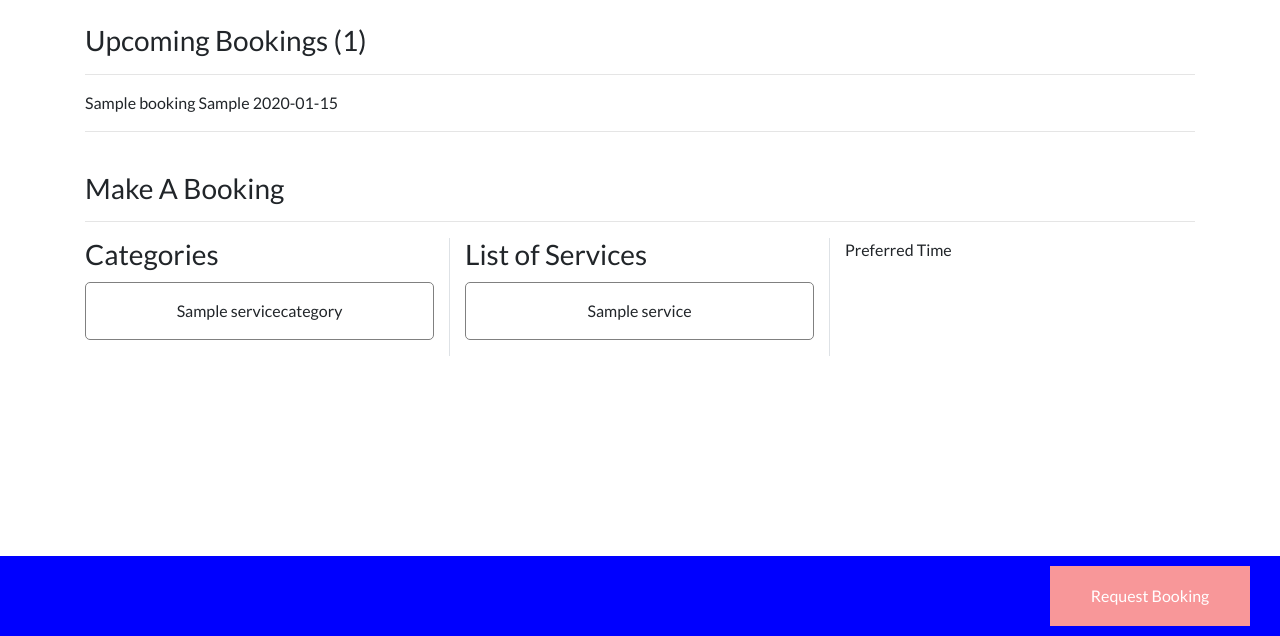
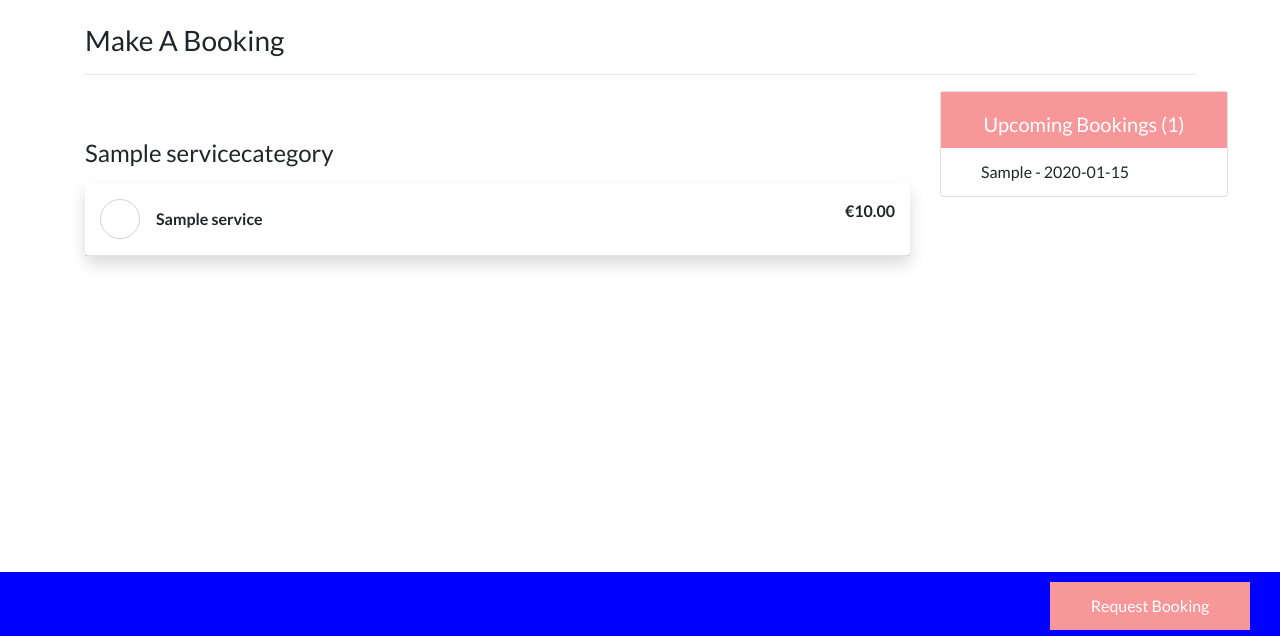
Before and after one commit to Code-Institute-Submissions/beauty4u, a Django app: page /booking/ in a window 1280 px wide. Shown: the part 164-800 px from the top of the page. Run offline with Django 3.2, Linux system fonts and the light colour scheme; a user stored in the database is signed in; tables that the repository leaves empty hold one stand-in row (values such as "Sample post"); one stand-in notice (Sample message) is shown; some libraries are stand-ins or nearby versions.

Commit message:
styled booking service output and added js code for select

```diff
--- a/booking/templates/booking/booking.html
+++ b/booking/templates/booking/booking.html
@@ -10,55 +10,60 @@
 {% endblock %}
 
 {% block content %}
-<!--If the user has upcoming bookings-->
-<div class="container mt-4">
-    <div class="row">
-        <div class="col-12">
-        <h3>Upcoming Bookings ({{ bookings|length}})</h3>
-        <hr/>
-        <!--Check if the user has any bookings against there user name-->
-        {% if bookings %}
-        {% for booking in bookings %}
-        {{ booking.customer_name }}
-        {{ booking.service }}
-        {{ booking.time }}
-        <hr/>
-        {% endfor %}
-        {% else %}
-        <p>You have no upcoming bookings</p>
-        {% endif %}
-        </div>
-    </div>
-</div>
-
 <!--Booking Widget-->
 <div class="container mt-4">
     <div class="row">
         <div class="col-12">
             <h3>Make A Booking</h3>
-        <hr/>
-
+            <hr />
         </div>
     </div>
     <div class="row">
-<div class="col-4 border-right">
-    <div><h3>Categories</h3></div>
-    <ul class="list-unstyled">
+        <div class="col-12 col-md-9">
             {% for category in categories %}
-        <li class="p-3 booking-list-item">{{ category.name }}</li>
+            <h4 class="mt-5 mb-3">{{ category }}</h4>
+            <div class="contain-services shadow">
+                           {% for service in services %}
+                            {% ifequal service.serviceCategory|stringformat:"s" category.name|stringformat:"s" %}
+                            <!-- Output Service -->
+                            <div class="col-12 pt-3 pb-3"><div class="circle-select-service d-inline-block"></div><span class="service-name ml-3">{{ service.name }}</span>
+                            <span class="d-inline-block service-price">€{{ service.price }}</span>
+                            </div>
+                            <hr class="p-0 m-0"/>
+                            {% endifequal %}
+
                             {% endfor %}
+
+                </div>
+              {% endfor %}
+
+        </div>
+
+
+
+        <div class="col-3 d-none d-lg-block">
+            <div class="card" style="width: 18rem;">
+                <div class="card-body heading-card pb-0">
+                  <h5 class="card-title text-center">Upcoming Bookings ({{ bookings|length}})</h5>
+
+                </div>
+                <div class="card-body pt-0 pb-0">
+                    <ul class="list-group list-group-flush ">
+                        {% if bookings %}
+                        {% for booking in bookings %}
+                        <li class="list-group-item"> {{ booking.service }}
+                            - {{ booking.time }}</li>
+                        {% endfor %}
+                        {% else %}
+                        <li class="list-group-item">You have no upcoming bookings</li>
+                        {% endif %}
                       </ul>
                 </div>
-<div class="col-4 border-right">
-    <div><h3>List of Services</h3></div>
-    <ul class="list-unstyled">
-        {% for service in services %}
-        <li class="p-3 booking-list-item">{{ service.name }}</li>
-        {% endfor %}
-    </ul>
               </div>
-<div class="col-4">Preferred Time</div>
         </div>
+
+    </div>
+
     <!--Request Booking Fixed Bottom-->
     <div class="row request-fixed-bar">
         <div class="col-12 text-center">
--- a/static/css/base.css
+++ b/static/css/base.css
@@ -129,24 +129,60 @@ background-color: blue;
 min-width: 100vw;
 margin: 0;
 padding: 0;
-height: 80px;
+height: 8vh;
 }
 
 .request-a-booking-btn {
   position: absolute;
   top: 10px;
   right: 30px;
-height: 60px;
+height: 6vh;
 width: 200px;
 background-color: #F89799;
-line-height: 60px;
+line-height: 6vh;
 color: #fff;
 }
 
 .contain-booking-details {
 color: #fff !important;
 font-size: 2em;
-line-height: 80px;
+line-height: 6vh;
+}
+
+
+.heading-card {
+background-color: #F89799;
+color: #fff;
+}
+
+.category-card {
+margin-top: 20px;
+
+}
+
+.contain-services {
+border-radius: 5px;
+}
+
+.circle-select-service {
+  border-radius: 50%;
+  height: 40px;
+  width: 40px;
+  border: 1px solid lightgrey;
+  vertical-align: middle;
+}
+
+.service-name, .service-price {
+  vertical-align: middle;
+  font-weight: bold;
+}
+
+.service-price {
+float: right;
+}
+
+.service-item-selected {
+background-color: #F89799;
 }
 
 
--- a/static/js/booking.js
+++ b/static/js/booking.js
@@ -1,3 +1,4 @@
-$(".booking-list-item").click(function(){
-$(this).toggleClass("booking-list-item-selected");
+$(".circle-select-service").click(function() {
+$(this).toggleClass("service-item-selected");
+
 });
--- a/templates/base.html
+++ b/templates/base.html
@@ -27,9 +27,9 @@ Organise in blocks to extend or replace as necessary
     {% endblock %}
 
     {% block corejs %}
-    <script src="https://code.jquery.com/jquery-3.4.1.slim.min.js" integrity="sha384-J6qa4849blE2+poT4WnyKhv5vZF5SrPo0iEjwBvKU7imGFAV0wwj1yYfoRSJoZ+n" crossorigin="anonymous"></script>
-    <script src="https://cdn.jsdelivr.net/npm/popper.js@1.16.0/dist/umd/popper.min.js" integrity="sha384-Q6E9RHvbIyZFJoft+2mJbHaEWldlvI9IOYy5n3zV9zzTtmI3UksdQRVvoxMfooAo" crossorigin="anonymous"></script>
-    <script src="https://stackpath.bootstrapcdn.com/bootstrap/4.4.1/js/bootstrap.min.js" integrity="sha384-wfSDF2E50Y2D1uUdj0O3uMBJnjuUD4Ih7YwaYd1iqfktj0Uod8GCExl3Og8ifwB6" crossorigin="anonymous"></script>
+    <script src="https://code.jquery.com/jquery-3.5.1.slim.min.js" integrity="sha384-DfXdz2htPH0lsSSs5nCTpuj/zy4C+OGpamoFVy38MVBnE+IbbVYUew+OrCXaRkfj" crossorigin="anonymous"></script>
+    <script src="https://cdn.jsdelivr.net/npm/popper.js@1.16.1/dist/umd/popper.min.js" integrity="sha384-9/reFTGAW83EW2RDu2S0VKaIzap3H66lZH81PoYlFhbGU+6BZp6G7niu735Sk7lN" crossorigin="anonymous"></script>
+    <script src="https://cdn.jsdelivr.net/npm/bootstrap@4.5.3/dist/js/bootstrap.min.js" integrity="sha384-w1Q4orYjBQndcko6MimVbzY0tgp4pWB4lZ7lr30WKz0vr/aWKhXdBNmNb5D92v7s" crossorigin="anonymous"></script>
     {% endblock %}
 
     {% block extra_js %}
```
Lines whose indentation alone changed are shown as unchanged.
